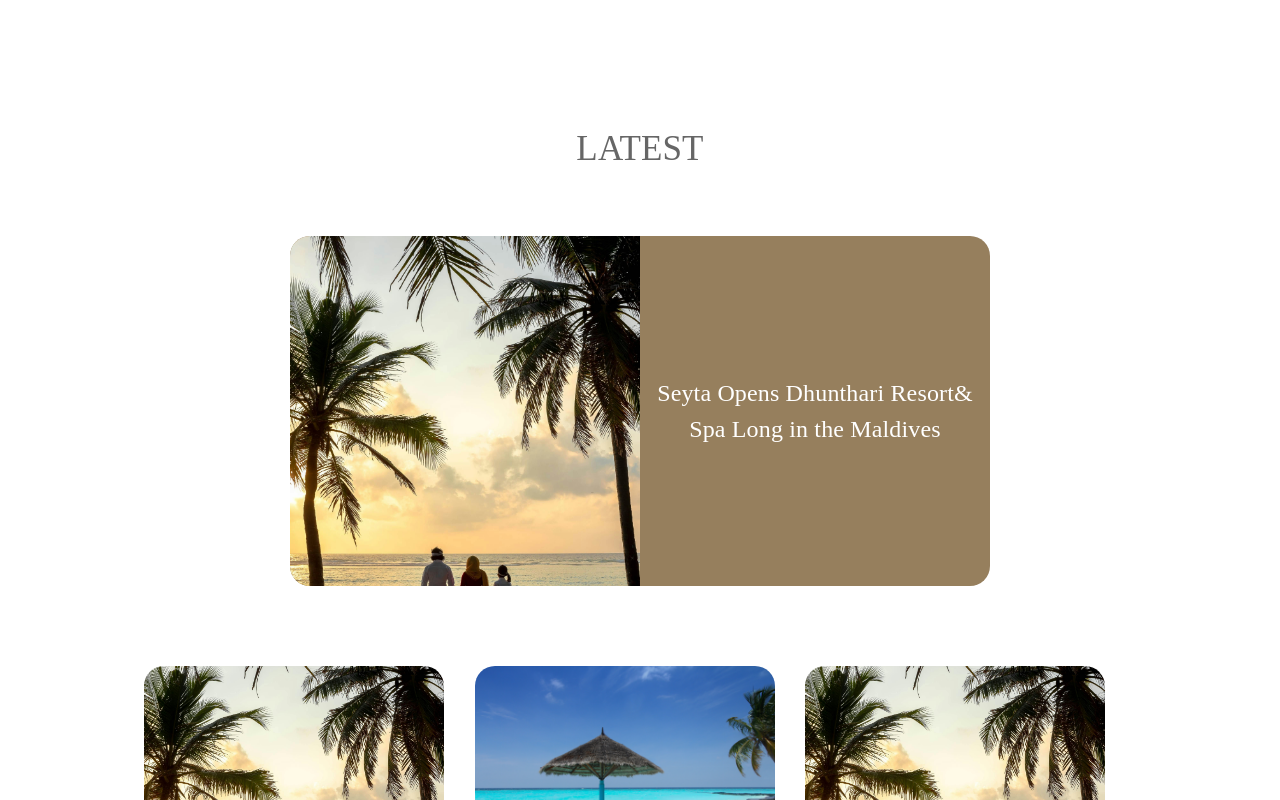
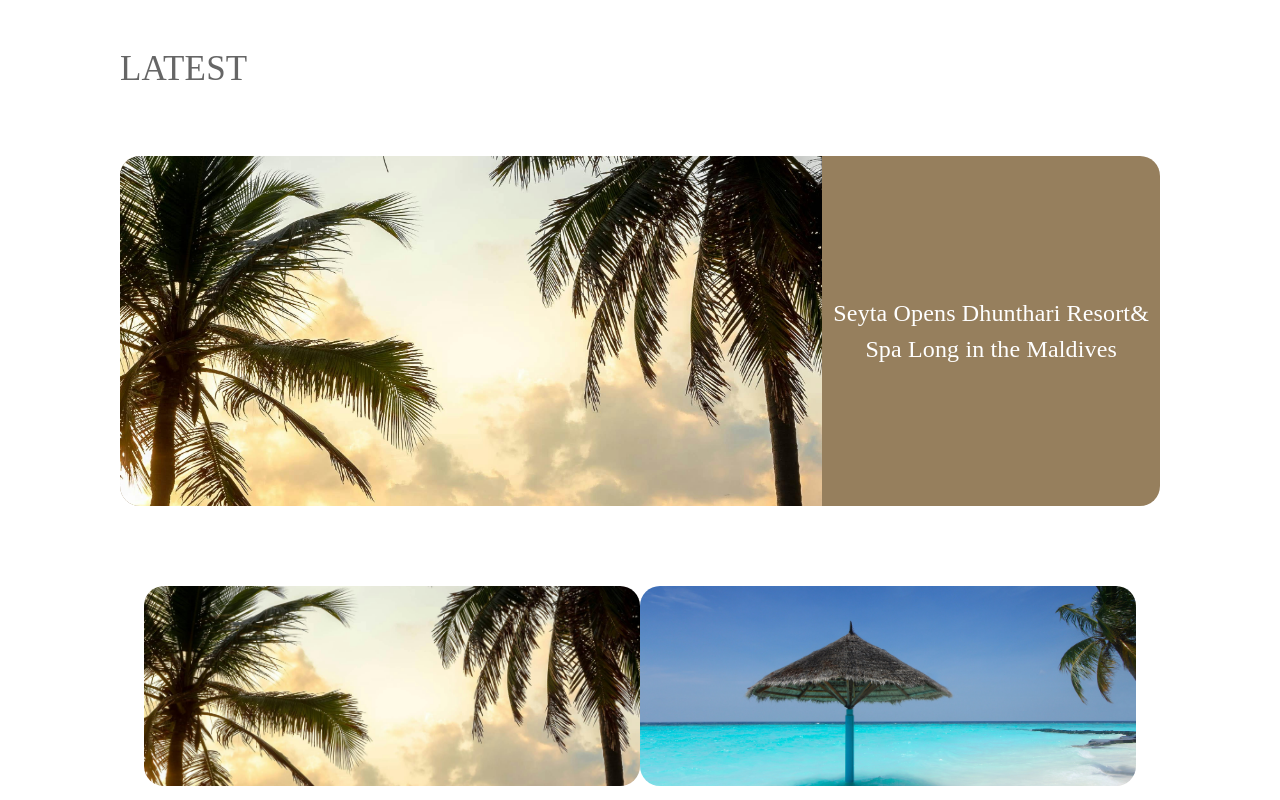
Before and after one commit to MachineIntelligence6/lovely-maldives-ts, a Next.js app: page /blogs in a window 1280 px wide. Shown: the part 360-1160 px from the top of the page. Built offline with nearby package versions, Linux system fonts and the light colour scheme.

Commit message:
mobile version issues resolved of landing page

```diff
--- a/src/app/blogs/page.tsx
+++ b/src/app/blogs/page.tsx
@@ -127,7 +127,7 @@
         sx={{
           maxWidth: '100% !important',
           px: { xs: '24px', md: '120px' },
-          mt: '20px',
+          mt: '120px',
         }}
       >
         <BreadCrumb linkName2="Blogs" linkName="Home" path="/blog-articles" />
--- a/src/app/globals.css
+++ b/src/app/globals.css
@@ -190,7 +190,7 @@
     width:155px */
 }
 .blogImg {
-  width: 350px;
+  width: 70%;
   border-radius: 20px 0 0 20px;
 }
 .articleBlog {
@@ -203,7 +203,7 @@
   width: 200px;
 }
 .latestImg {
-  width: 300px;
+  width: 100%;
 }
 .exploreImges::after {
   content: '';
--- a/src/app/latest-blog/page.tsx
+++ b/src/app/latest-blog/page.tsx
@@ -39,7 +39,7 @@
 ]
 export default function LatestBlog({ hide }: { hide: string }) {
   return (
-    <Box sx={{ pt: { md: '180px', xs: '0px' } }}>
+    <Box sx={{ pt: { md: '0px', xs: '0px' } }}>
       {hide === 'none' ? (
         ''
       ) : (
@@ -52,7 +52,7 @@
         <Typography
           sx={{
             fontSize: '35px',
-            textAlign: 'center',
+            // textAlign: 'center',
             color: 'var(--white)',
             mt: '60px',
           }}
@@ -61,7 +61,7 @@
         </Typography>
         <Box
           sx={{
-            width: { xs: '100%', md: '700px' },
+            width: { xs: '100%', md: '100%' },
             height: '350px',
             bgcolor: 'var(--brown)',
             position: { xs: 'relative', md: 'unset' },
@@ -118,9 +118,9 @@
                 item
                 xs={4}
                 sm={4}
-                md={4}
+                md={6}
                 key={index}
-                sx={{ borderRadius: '20px', mt: '40px' }}
+                sx={{ borderRadius: '20px', mt: '40px', gap: '20px' }}
               >
                 <Image
                   src={latest.img}
@@ -134,7 +134,7 @@
                 />
                 <Box
                   sx={{
-                    width: { xs: '100%', md: '300px' },
+                    width: { xs: '100%', md: '100%' },
                     mt: '20px',
                     color: 'var(--white)',
                   }}
--- a/src/components/TopBrands.tsx
+++ b/src/components/TopBrands.tsx
@@ -88,7 +88,7 @@
         settings: {
           slidesToShow: 1,
           slidesToScroll: 1,
-          centerPadding: '90px',
+          centerPadding: '115px',
           centerMode: true,
         },
       },
```
Also changed, not shown: src/app/page.tsx (+5 -2 lines).
